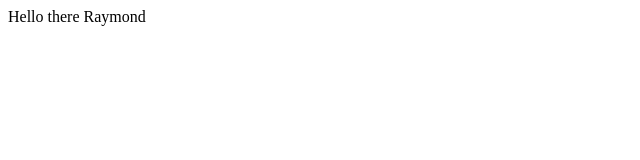
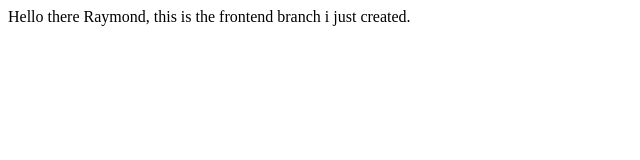
Before and after one commit to RAYBADU/intro-to-git, a plain HTML site: page index.html in a window 1280 px wide. Shown: the whole page, without its empty margins (0-640 px from the left). Drawn offline with Linux system fonts and the light colour scheme.

Commit message:
added some new text

```diff
--- a/index.html
+++ b/index.html
@@ -6,6 +6,6 @@
     <title>INTRO TO GIT</title>
 </head>
 <body>
-    Hello there Raymond
+    Hello there Raymond, this is the frontend branch i just created.
 </body>
 </html>
```
